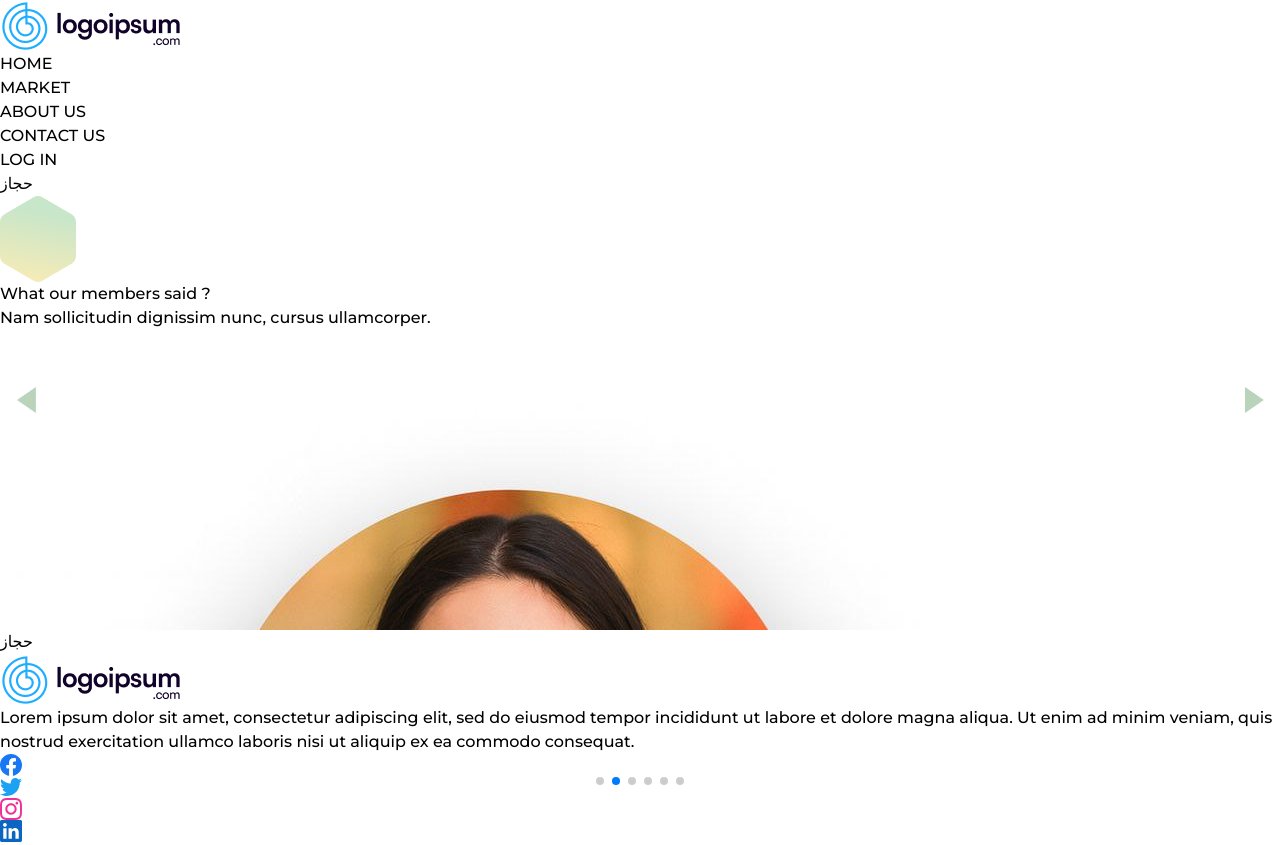
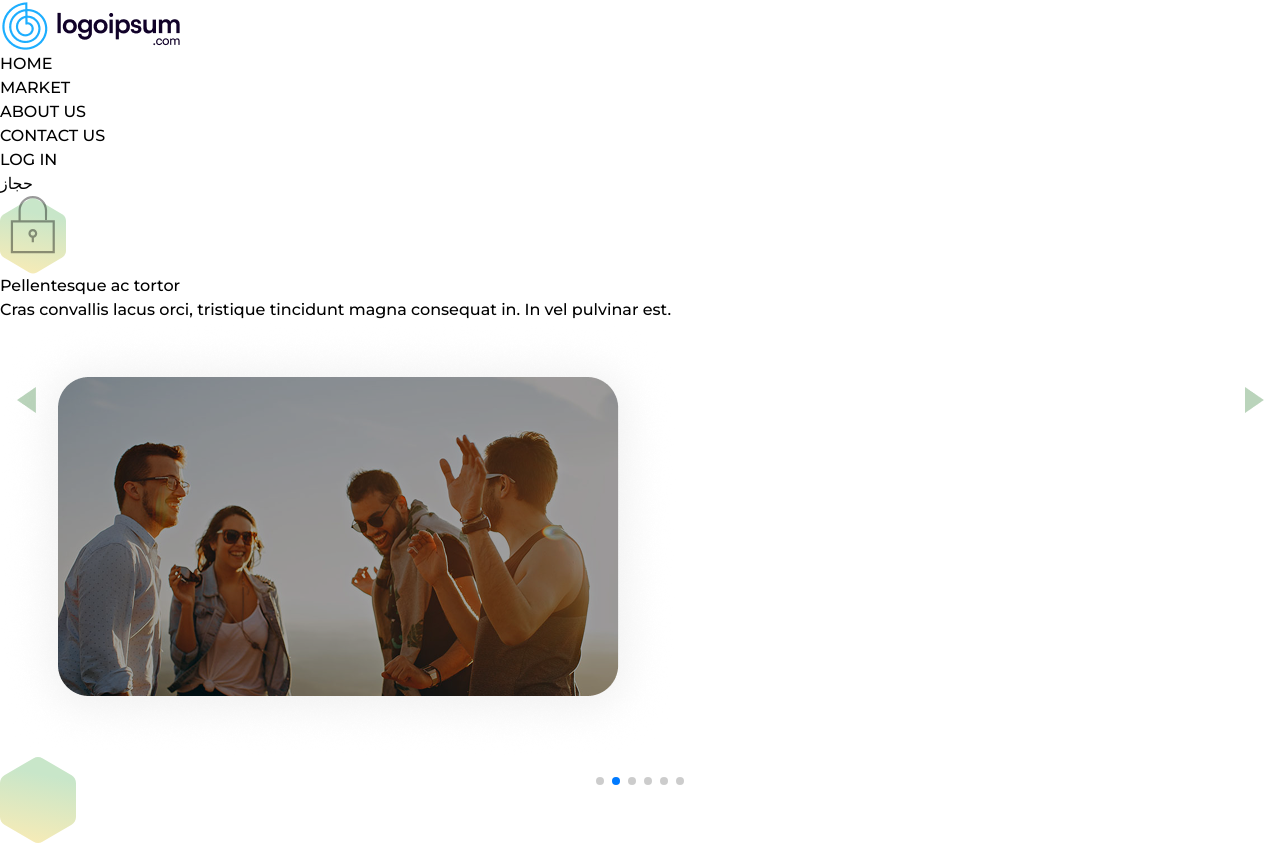
Before and after one commit to Iman-khodamoradiany/Crypto_Web, a React (Vite) app: page /AboutUs in a window 1280 px wide. Shown: the top 845 px of the page. Built offline with nearby package versions, Linux system fonts and the light colour scheme.

Commit message:
Create Left Section Main About Page

```diff
--- a/src/component/Ui/Atoms/Icons/Icons.jsx
+++ b/src/component/Ui/Atoms/Icons/Icons.jsx
@@ -259,7 +259,20 @@ function Icons({ Name }) {
                     <path d="M1 6.35742H12" stroke="white" stroke-width="2" stroke-linecap="round" stroke-linejoin="round" />
                     <path d="M6.5 1L12 6.35738L6.5 11.7148" stroke="white" stroke-width="2" stroke-linecap="round" stroke-linejoin="round" />
                 </svg>
-
+            )
+        case "Lock":
+            return (
+                <svg width="66" height="78" viewBox="0 0 66 78" fill="none" xmlns="http://www.w3.org/2000/svg">
+                    <path fill-rule="evenodd" clip-rule="evenodd" d="M0 24.9043V54.736C0 57.5184 1.4569 60.0896 3.822 61.4809L29.178 76.3967C31.5431 77.7879 34.4569 77.7879 36.822 76.3967L62.178 61.4809C64.5431 60.0896 66 57.5184 66 54.736V24.9043C66 22.1217 64.5431 19.5506 62.178 18.1593L36.822 3.24349C34.4569 1.85227 31.5431 1.85227 29.178 3.24349L3.822 18.1593C1.4569 19.5506 0 22.1217 0 24.9043Z" fill="url(#paint0_linear_1_567)" />
+                    <path fill-rule="evenodd" clip-rule="evenodd" d="M32.8214 33C30.3913 33 28.4214 34.97 28.4214 37.4C28.4214 39.4501 29.8236 41.1729 31.7214 41.6614V46.2H33.9214V41.6614C35.8192 41.1729 37.2214 39.4501 37.2214 37.4C37.2214 34.97 35.2514 33 32.8214 33ZM32.8214 39.6C31.6084 39.6 30.6214 38.613 30.6214 37.4C30.6214 36.1869 31.6084 35.2 32.8214 35.2C34.0344 35.2 35.0214 36.1869 35.0214 37.4C35.0214 38.613 34.0344 39.6 32.8214 39.6Z" fill="black" fill-opacity="0.4" />
+                    <path fill-rule="evenodd" clip-rule="evenodd" d="M20.7214 14.3C20.7214 7.62809 26.1505 2.2 32.8236 2.2C39.4944 2.2 44.9214 7.62809 44.9214 14.3L45.0006 23.9184H46.9938L47.1214 14.3C47.1214 6.40338 40.7191 0 32.8236 0C24.9237 0 18.5214 6.40338 18.5214 14.3V24.2H10.8214V57.2H54.8214V24.2H20.7214V14.3ZM52.6214 54.9999H13.0214V26.3999H52.6214V54.9999Z" fill="black" fill-opacity="0.4" />
+                    <defs>
+                        <linearGradient id="paint0_linear_1_567" x1="-11.6199" y1="6.989" x2="-26.5116" y2="78.1737" gradientUnits="userSpaceOnUse">
+                            <stop stop-color="#C8E6C9" />
+                            <stop offset="1" stop-color="#FFECB3" />
+                        </linearGradient>
+                    </defs>
+                </svg>
             )
     }
 }
--- /dev/null
+++ b/src/component/Ui/Moloculs/LeftMainAboutPage/LeftMainAboutPage.jsx
@@ -0,0 +1,24 @@
+import Icons from "../../Atoms/Icons/Icons";
+import Img from "../../Atoms/Img/Img";
+import P from "../../Atoms/P/P";
+
+function LeftMainAboutPage() {
+    return (
+        <div className="w-1/2 flex justify-between items-start flex-col h-full bg-green-400">
+            <div>
+                <Icons Name={'Lock'} />
+            </div>
+            <div>
+                <P>Pellentesque ac tortor</P>
+            </div>
+            <div>
+                <P>Cras convallis lacus orci, tristique tincidunt magna consequat in. In vel pulvinar est.</P>
+            </div>
+            <div className="w-full h-2/3">
+                <Img className={"w-full h-full"} src={"./image/Video1.png"} />
+            </div>
+        </div>
+    )
+}
+
+export default LeftMainAboutPage
--- /dev/null
+++ b/src/component/Ui/Organims/MainAboutPage/MainAboutPage.jsx
@@ -0,0 +1,12 @@
+import LeftMainAboutPage from "../../Moloculs/LeftMainAboutPage/LeftMainAboutPage"
+
+function MainAboutPage() {
+    return (
+        <div className="w-[90%] h-[450px] mx-auto flex justify-center items-center my-10">
+            <LeftMainAboutPage />
+            <div className="w-1/2 bg-red-500 h-full"></div>
+        </div>
+    )
+}
+
+export default MainAboutPage
--- a/src/component/Ui/Page/AboutUs/AboutUs.jsx
+++ b/src/component/Ui/Page/AboutUs/AboutUs.jsx
@@ -1,10 +1,11 @@
+import MainAboutPage from "../../Organims/MainAboutPage/MainAboutPage"
 import UserTestimonialsCarousel from "../../Organims/UserTestimonialsCarousel/UserTestimonialsCarousel"
 
 function AboutUs(){
     return(
         <div>
             <div>حجاز</div>
-            <div></div>
+            <MainAboutPage />
             <div>
                 <UserTestimonialsCarousel />
             </div>
```
Also changed, not shown: public/image/Video1.png (added).
